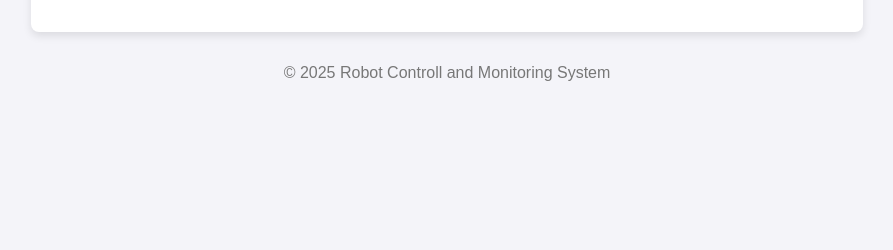
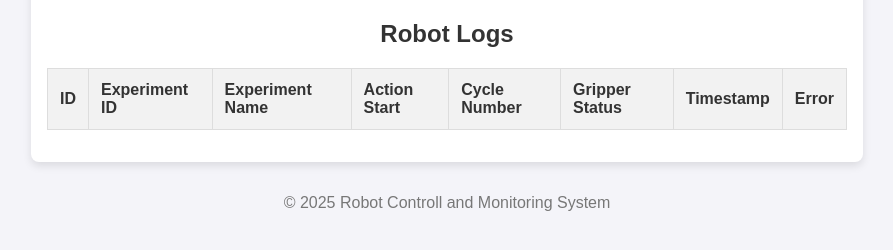
Before and after one commit to akshit-mee/Automated-Sample-Processing, a Flask app: page /view_experiment_settings in a window 1280 px wide. Shown: the part 330-580 px from the top of the page, without its empty margins (193-1086 px from the left). Run offline with Flask 3, Linux system fonts and the light colour scheme; data that the repository does not hold is empty.

Commit message:
feat: add robot logs section to view experiment settings template

```diff
--- a/display/app/templates/view_experiment_settings.html
+++ b/display/app/templates/view_experiment_settings.html
@@ -30,5 +30,30 @@
         </tr>
         {% endfor %}
     </table>
+    <h2>Robot Logs</h2>
+    <table>
+        <tr>
+            <th>ID</th>
+            <th>Experiment ID</th>
+            <th>Experiment Name</th>
+            <th>Action Start</th>
+            <th>Cycle Number</th>
+            <th>Gripper Status</th>
+            <th>Timestamp</th>
+            <th>Error</th>
+        </tr>
+        {% for log in robot_logs %}
+        <tr>
+            <td>{{ log.id }}</td>
+            <td>{{ log.experiment_id }}</td>
+            <td>{{ log.experiment_name }}</td>
+            <td>{{ log.action_start }}</td>
+            <td>{{ log.cycle_number }}</td>
+            <td>{{ log.gripper_status }}</td>
+            <td>{{ log.time_stamp }}</td>
+            <td>{{ log.error }}</td>
+        </tr>
+        {% endfor %}
+    </table>
 </div>
 {% endblock %}
```
